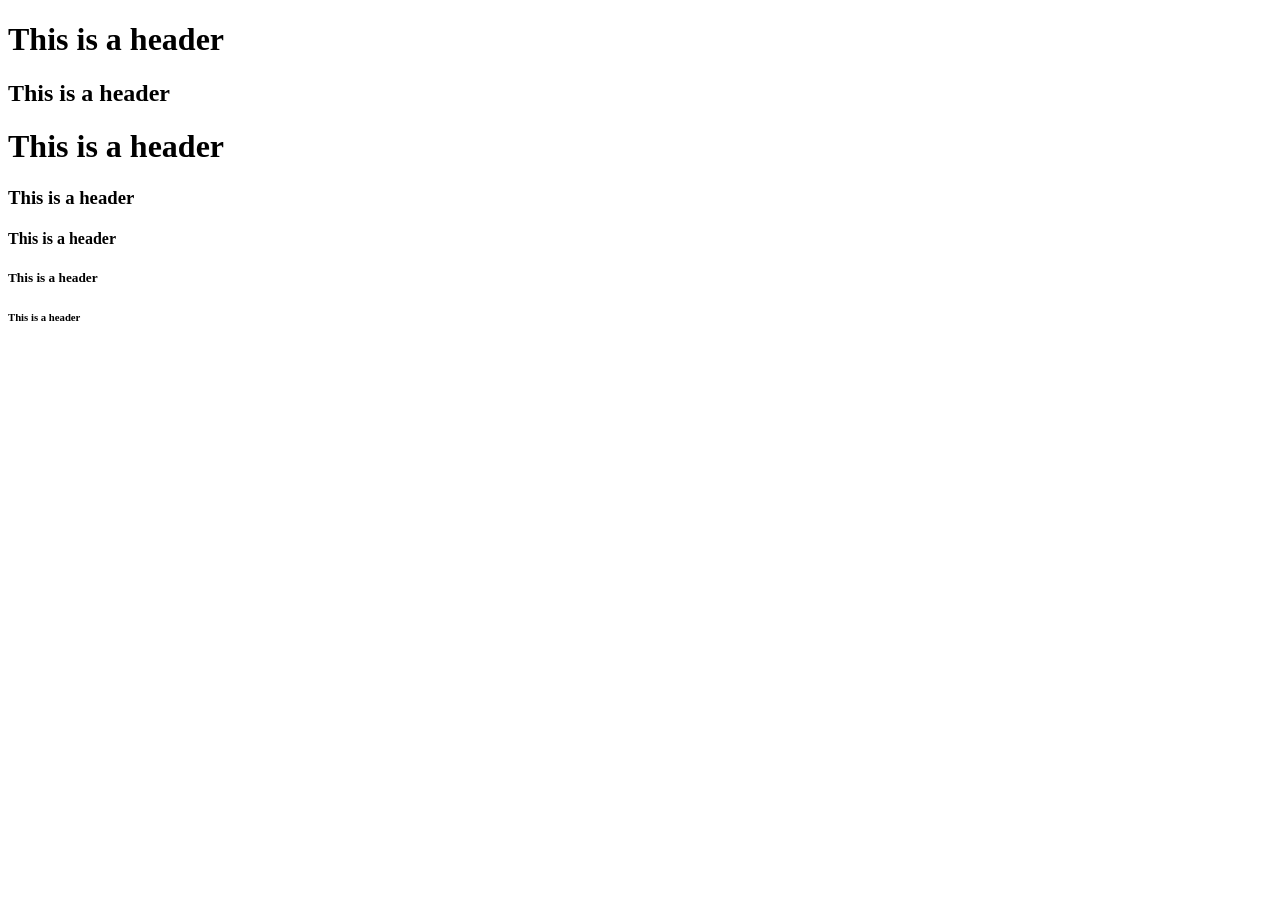
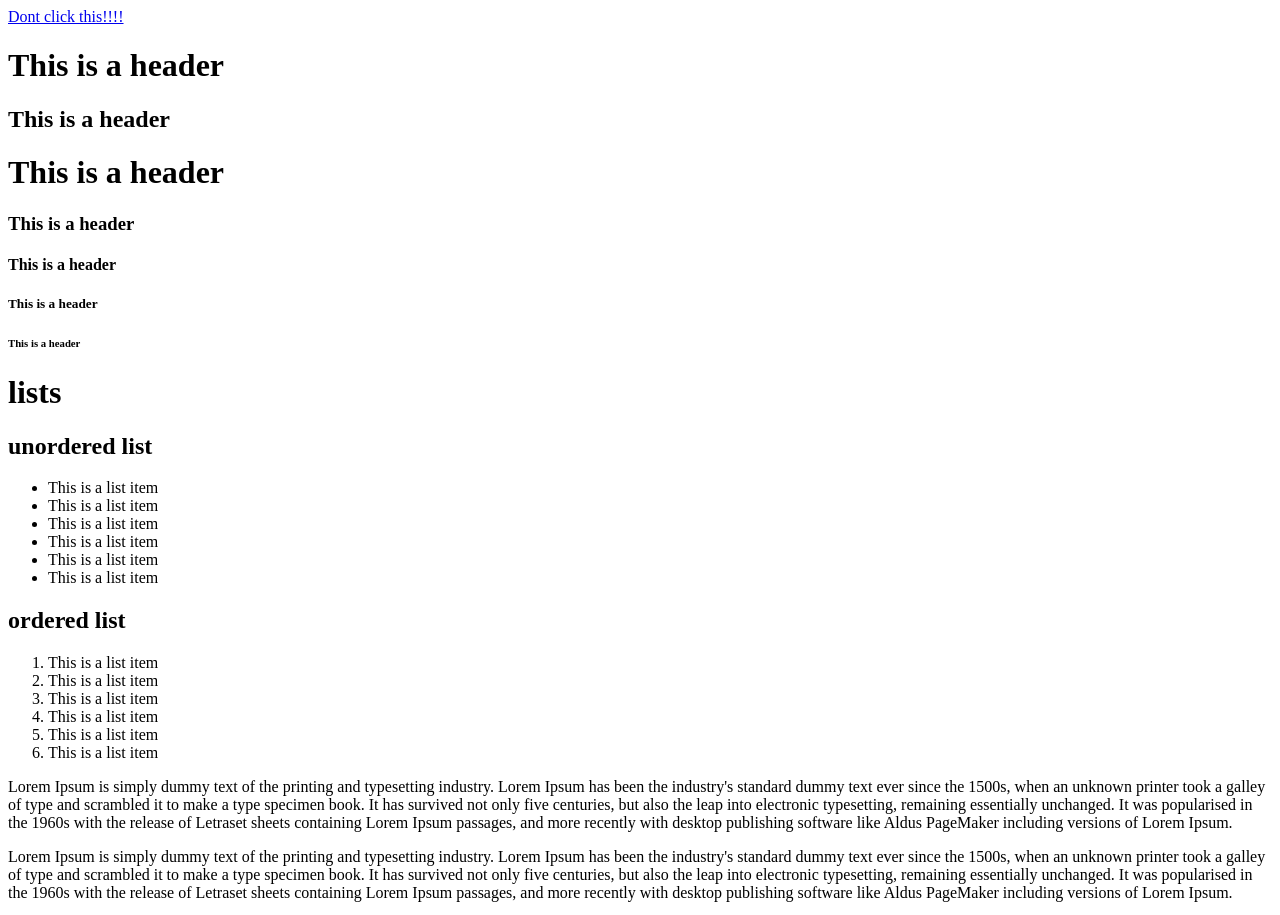
Before and after one commit to CharlesDubuisson/Template, a plain HTML site: page index.html in a window 1280 px wide. Shown: the top 915 px of the page. Before the commit the page ends 800 px from the top, so only its background shows below. Drawn offline with Linux system fonts and the light colour scheme.

Commit message:
added photo and anchor tag

```diff
--- a/index.html
+++ b/index.html
@@ -9,6 +9,9 @@
 
 <body>
 
+
+    <a href="https://www.google.com">Dont click this!!!!</a>
+
 <h1>This is a header</h1>
 <h2>This is a header</h2>
 
@@ -18,6 +21,38 @@
 <h5>This is a header</h5>
 <h6>This is a header</h6>
 
+    <h1>lists</h1>
+    <h2>unordered list</h2>
+<ul>
+    <li>This is a list item</li>
+    <li>This is a list item</li>
+    <li>This is a list item</li>
+    <li>This is a list item</li>
+    <li>This is a list item</li>
+    <li>This is a list item</li>
+</ul>
+
+
+    <h2>ordered list</h2>
+<ol>
+    <li>This is a list item</li>
+    <li>This is a list item</li>
+    <li>This is a list item</li>
+    <li>This is a list item</li>
+    <li>This is a list item</li>
+    <li>This is a list item</li>
+</ol>
+
+<p>Lorem Ipsum is simply dummy text of the printing and typesetting industry. Lorem Ipsum has been the industry's standard dummy text ever since the 1500s, when an unknown printer took a galley of type and scrambled it to make a type specimen book. It has survived not only five centuries, but also the leap into electronic typesetting, remaining essentially unchanged. It was popularised in the 1960s with the release of Letraset sheets containing Lorem Ipsum passages, and more recently with desktop publishing software like Aldus PageMaker including versions of Lorem Ipsum.</p>
+
+<p>Lorem Ipsum is simply dummy text of the printing and typesetting industry. Lorem Ipsum has been the industry's standard dummy text ever since the 1500s, when an unknown printer took a galley of type and scrambled it to make a type specimen book. It has survived not only five centuries, but also the leap into electronic typesetting, remaining essentially unchanged. It was popularised in the 1960s with the release of Letraset sheets containing Lorem Ipsum passages, and more recently with desktop publishing software like Aldus PageMaker including versions of Lorem Ipsum.</p>
+
+<figure>
+    <img src="img/props.png" alt="Afro Guy giving props"/>
+<figcaption>Props this is coding!</figcaption>
+
+</figure>
+
 
 
 </body>
```
Also changed, not shown: img/props.png (added).
